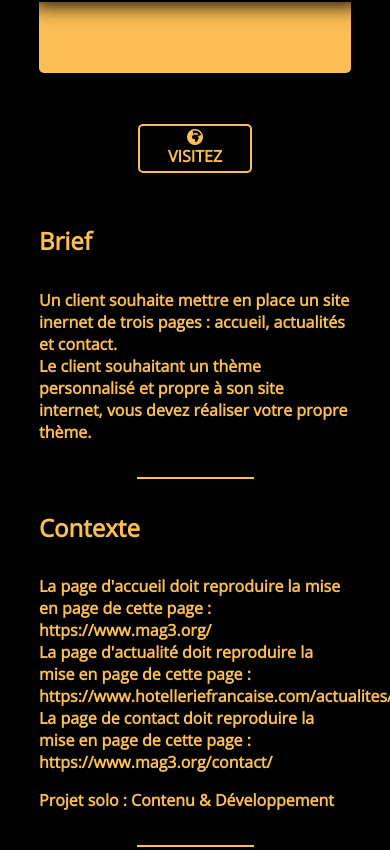
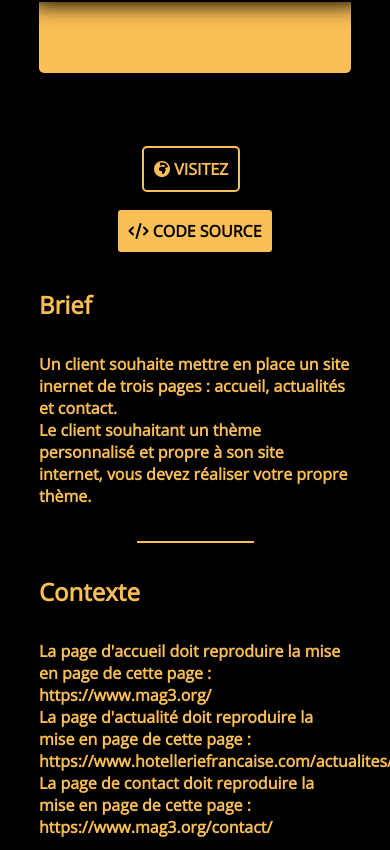
Before and after one commit to AntoineCerqueus/Portfolio, a plain HTML site: page html/wp_theme.html in a window 390 px wide. Shown: the part 1160-2010 px from the top of the page. Drawn offline with nearby package versions, Linux system fonts and the light colour scheme.

Commit message:
feat/ github button associated to each project

```diff
--- a/css/mediaqueries.css
+++ b/css/mediaqueries.css
@@ -68,14 +68,6 @@
     font-size: 2em;
   }
 
-  .nav {
-    width: 30vw;
-  }
-
-  .nav-inverse {
-    width: 20vw;
-  }
-
   #enter {
     /* font-size: 1.5em; */
     margin-top: 10vh;
@@ -95,13 +87,6 @@
     padding: 3vh 0 6vh 0;
     border-radius: 5px;
   }
-
-  /* .container-button {
-    display: flex;
-    flex-direction: column;
-    align-items: center;
-    margin-top: 8vh;
-  } */
 
   #skills {
     display: flex;
@@ -128,7 +113,7 @@
     font-size: 1.4em;
   }
 
-  h1{
+  h1 {
     text-align: center;
   }
 
@@ -146,12 +131,8 @@
   }
 
   .nav-inverse {
-    display: flex;
-    flex-direction: column;
-    width: 20vw;
     margin-bottom: 2vh;
-    padding: 1vw 1vw;
-    width: 26vw;
+
   }
 
   #enter {
@@ -181,10 +162,6 @@
     margin: 6vh 0 4vh 0;
   }
 
-  .left {
-    margin-right: 0px;
-  }
-
   .overall {
     width: 70vw;
     margin: 0.4vh auto;
--- a/css/projects.css
+++ b/css/projects.css
@@ -20,7 +20,7 @@
 .container-button {
   display: flex;
   justify-content: center;
-  margin: 4vh 0 4vh 0;
+  margin: 4vh 0;
 }
 
 .left {
--- a/css/style.css
+++ b/css/style.css
@@ -138,14 +138,12 @@ h4 {
 }
 
 .nav {
-  width: 13vw;
-  max-width: 100%;
   text-align: center;
   text-transform: uppercase;
   background-color: #fcbf55;
   border: 2px solid #000000;
   color: #000000;
-  padding: 10px 0 10px 0;
+  padding: 10px;
   font-weight: 800;
   border-radius: 5px;
   cursor: pointer;
@@ -159,14 +157,12 @@ h4 {
 }
 
 .nav-inverse {
-  width: 13vw;
-  max-width: 100%;
   text-align: center;
   text-transform: uppercase;
   color: #fcbf55;
   background-color: #000000;
   border: 2px solid #fcbf55;
-  padding: 10px 0 10px 0;
+  padding: 10px;
   font-weight: 800;
   border-radius: 5px;
   cursor: pointer;
--- a/html/wp_theme.html
+++ b/html/wp_theme.html
@@ -24,11 +24,13 @@
             <div class="screen screen-2"></div>
             <div class="screen screen-3"></div>
         </div>
-        <div class="container-button">
+        <div class="container-button">d
             <a href="http://wp-theme.antoinecerqueus.fr/" title="Site thème original Wordpress" target="_blank">
                 <div class="nav-inverse left"><i class="fas fa-globe-africa"></i> visitez</div>
             </a>
-            <!-- <div class="nav-inverse"><i class="fas fa-code"></i> code source</div> -->
+            <a href="https://github.com/AntoineCerqueus/training-acf" title="Exercice de création de thème" target="_blank">
+                <div class="nav"><i class="fas fa-code"></i> code source</div>
+            </a>
         </div>
         <div class="content">
             <div>
```
Also changed, not shown: html/breaking_bad_api.html (+4 -2 lines), html/ecommerce.html (+3 -1 lines), html/prise_de_contact.html (+4 -2 lines), html/sea-battle.html (+3 -1 lines).
